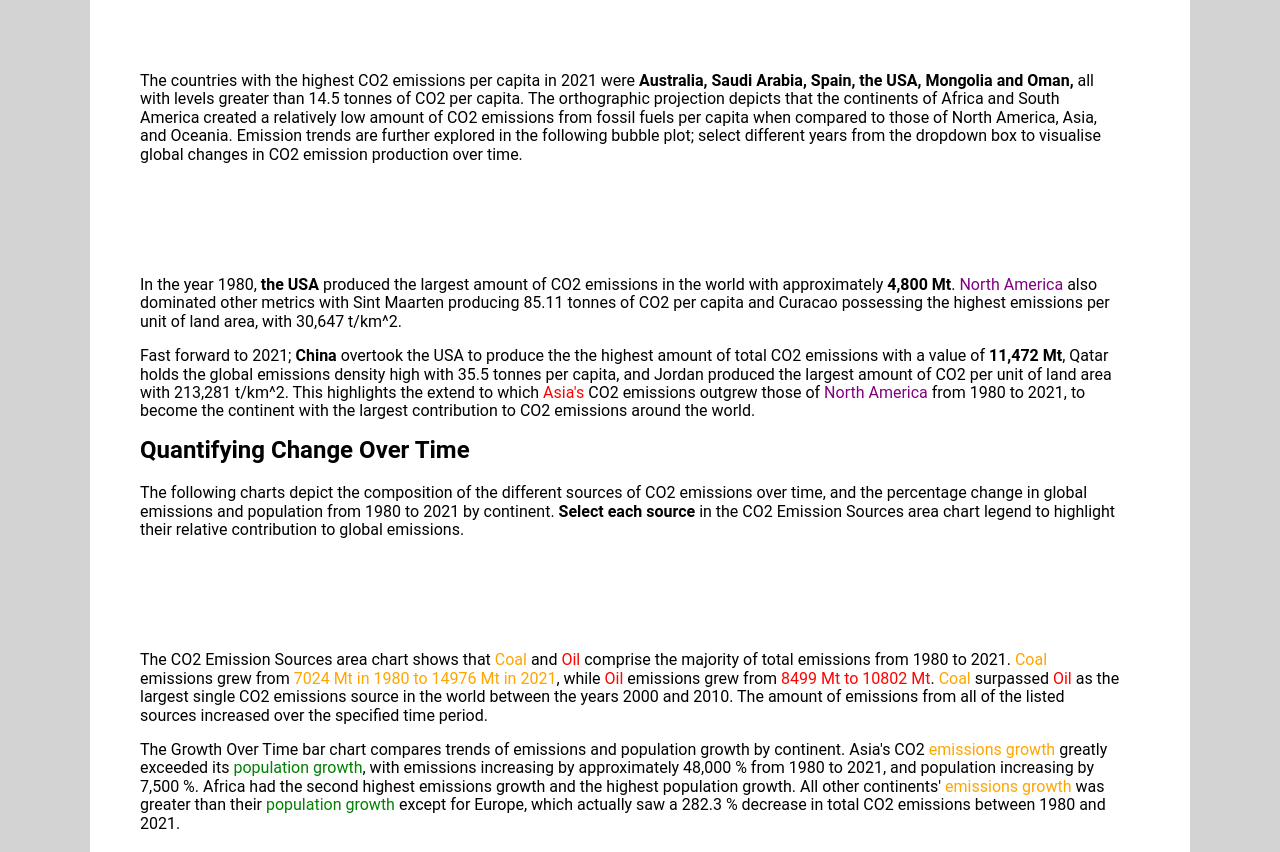
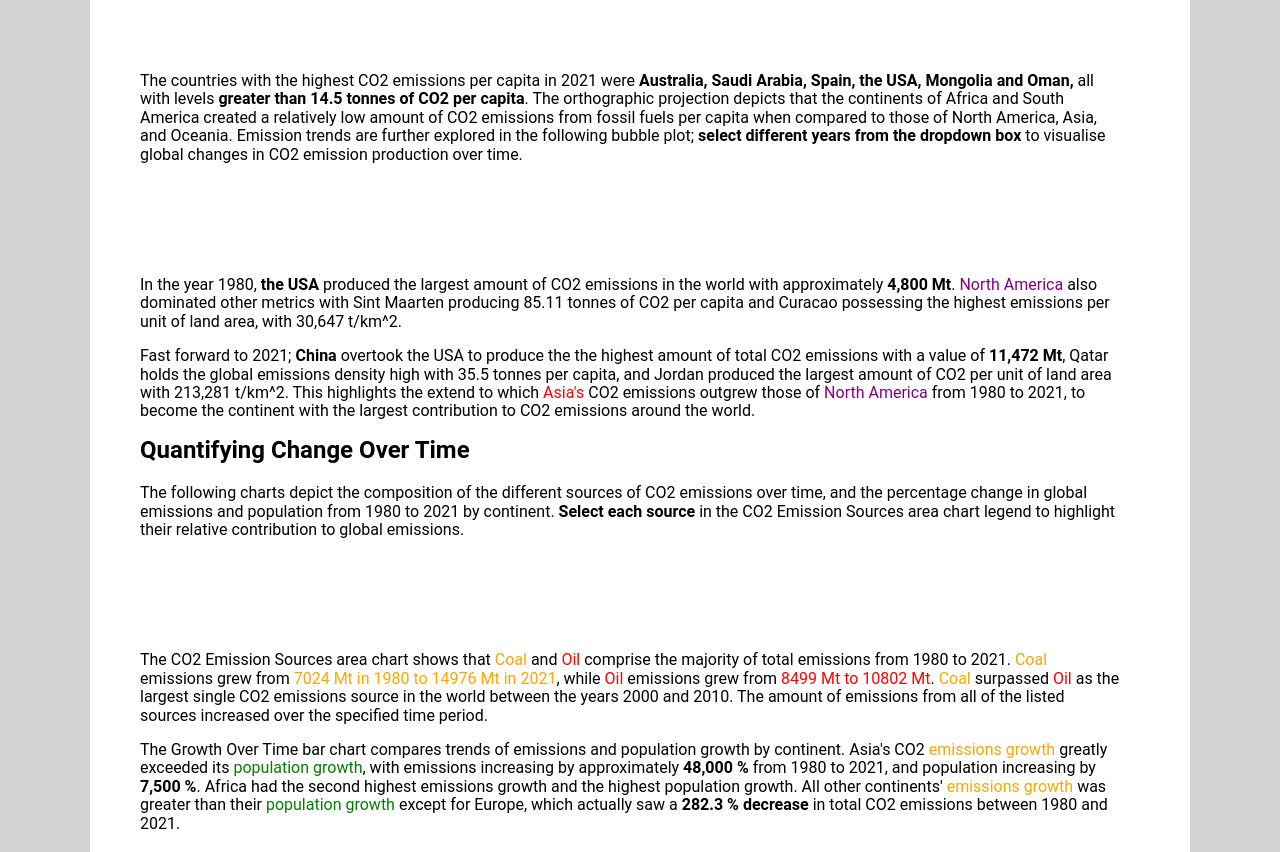
Before and after one commit to IsaacAlderton/FIT3179, a plain HTML site: page Data Visualisation 2/index.html in a window 1280 px wide. Shown: the part 180-1032 px from the top of the page. Drawn offline with nearby package versions, Linux system fonts and the light colour scheme; a script that the page names is missing.

Commit message:
Update index.html

```diff
--- a/Data Visualisation 2/index.html
+++ b/Data Visualisation 2/index.html
@@ -51,11 +51,11 @@
       <div class="pure-u-1-1">
         <div class="description description-left">
           <p>The countries with the highest CO2 emissions per capita in 2021 were <strong>Australia, Saudi Arabia, Spain,
-            the USA, Mongolia and Oman,</strong> all with levels greater than 14.5 tonnes of CO2 per capita. The orthographic
+            the USA, Mongolia and Oman,</strong> all with levels <strong>greater than 14.5 tonnes of CO2 per capita</strong>. The orthographic
             projection depicts that the continents of Africa and South America created a relatively low amount of CO2
             emissions from fossil fuels per capita when compared to those of North America, Asia, and Oceania.
-          Emission trends are further explored in the following bubble plot; select different years from
-            the dropdown box to visualise global changes in CO2 emission production over time.</p>
+          Emission trends are further explored in the following bubble plot; <strong>select different years from
+            the dropdown box</strong> to visualise global changes in CO2 emission production over time.</p>
         </div>
       </div>
     </div>
@@ -112,9 +112,9 @@
           time period.</p>
           <p>The Growth Over Time bar chart compares trends of emissions and population growth by continent. Asia's CO2
           <font color="orange">emissions growth</font> greatly exceeded its <font color="green">population growth</font>, with emissions increasing by approximately
-          48,000 % from 1980 to 2021, and population increasing by 7,500 %. Africa had the second highest emissions
+          <strong>48,000 %</strong> from 1980 to 2021, and population increasing by <strong>7,500 %</strong>. Africa had the second highest emissions
           growth and the highest population growth. All other continents' <font color="orange">emissions growth</font> was greater than their <font color="green">population growth</font>
-          except for Europe, which actually saw a 282.3 % decrease in total CO2 emissions between 1980 and 2021.</p>
+          except for Europe, which actually saw a <strong>282.3 % decrease</strong> in total CO2 emissions between 1980 and 2021.</p>
         </div>
       </div>
     </div>
```
